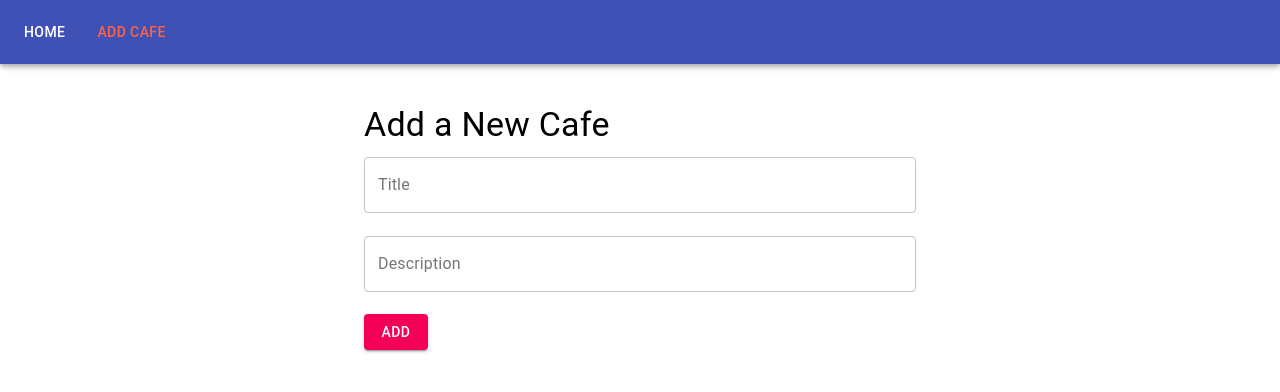
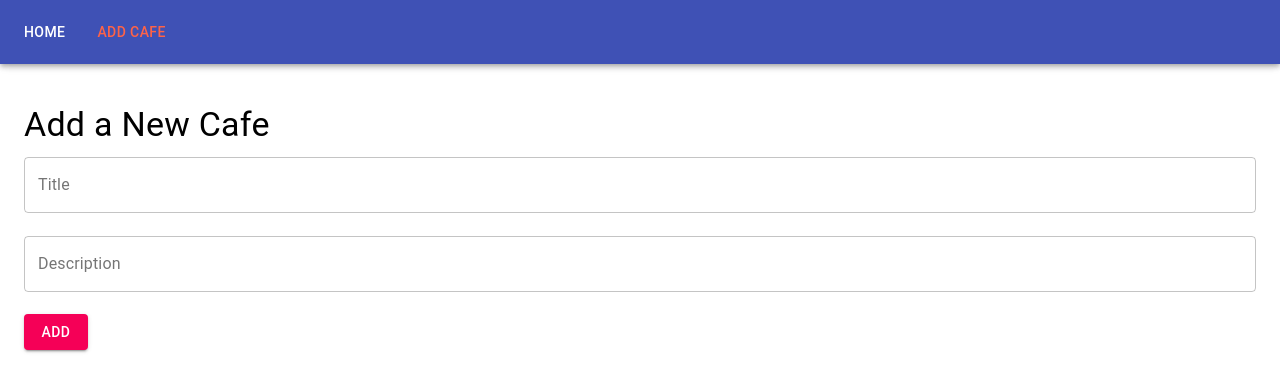
Before and after one commit to GuRuGuMaWaRu/Learning_projects, a React (Create React App) app in the folder app_react_5/client/: page /create in a window 1280 px wide. Shown: the top 392 px of the page. Built offline with nearby package versions, Linux system fonts and the light colour scheme.

Commit message:
Adjust container element width

```diff
--- a/app_react_5/client/src/components/app/App.js
+++ b/app_react_5/client/src/components/app/App.js
@@ -3,6 +3,7 @@ import { BrowserRouter as Router, Switch, Route } from "react-router-dom";
 import { makeStyles } from "@material-ui/core/styles";
 import Container from "@material-ui/core/Container";
 import { Navbar } from "../navigation";
+import { CafeList } from "../cafeList";
 import { CafeForm } from "../cafeForm";
 
 const useStyles = makeStyles({
@@ -19,13 +20,9 @@ const App = () => {
       <Router>
         <Navbar />
         <main>
-          <Container className={classes.main} maxWidth="sm">
+          <Container className={classes.main} maxWidth="lg">
             <Switch>
-              <Route
-                exact
-                path="/"
-                render={() => <div>List of all cafes</div>}
-              />
+              <Route exact path="/" component={CafeList} />
               <Route path="/create" component={CafeForm} />
               <Route render={() => <div>Not Found</div>} />
             </Switch>
```
